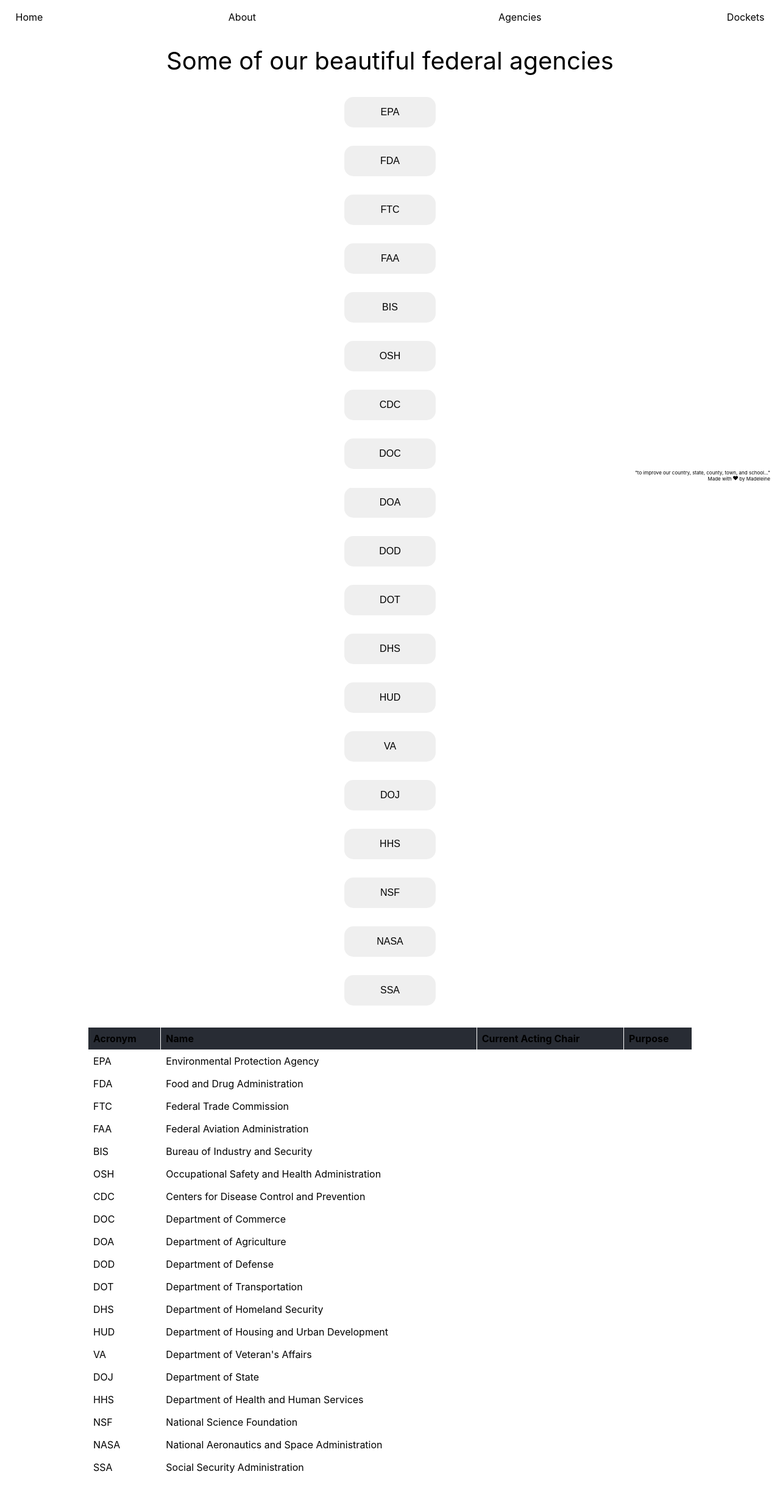
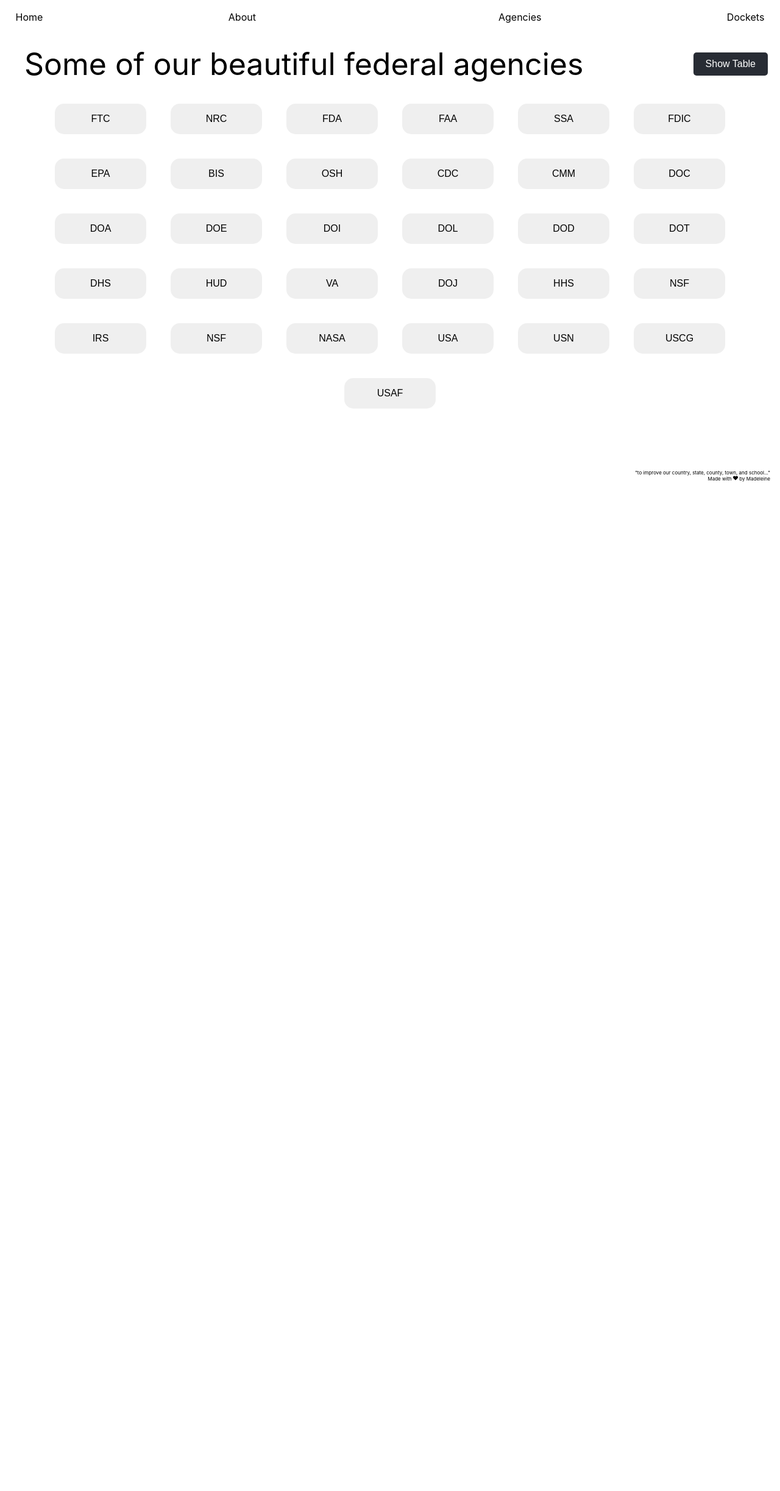
Before and after one commit to iamalivetoday/fed_reg_viz, a React (Create React App) app in the folder regulations-frontend/: page /agencies in a window 1280 px wide. Shown: the whole page at 61% size. After the commit the page ends 800 px from the top, so only its background shows below. Built offline with nearby package versions, Linux system fonts and the light colour scheme.

Commit message:
agenciespage update

```diff
--- a/regulations-frontend/src/pages/AgenciesPage.js
+++ b/regulations-frontend/src/pages/AgenciesPage.js
@@ -1,29 +1,40 @@
-import React from 'react';
+import React, { useState } from 'react';
 import AgencyButton from '../components/AgencyButton'; // Adjust the path as needed
-import {useNavigate} from 'react-router-dom';
+import { useNavigate } from 'react-router-dom';
 import styled from 'styled-components';
 
 const agencies = [
-  { acronym: "EPA", fullName: "Environmental Protection Agency" },
-  { acronym: "FDA", fullName: "Food and Drug Administration" },
-  { acronym: "FTC", fullName: "Federal Trade Commission" },
-  { acronym: "FAA", fullName: "Federal Aviation Administration" },
-  { acronym: "BIS", fullName: "Bureau of Industry and Security" },
-  { acronym: "OSH", fullName: "Occupational Safety and Health Administration" },
-  { acronym: "CDC", fullName: "Centers for Disease Control and Prevention" },
-  { acronym: "DOC", fullName: "Department of Commerce" },
-  { acronym: "DOA", fullName: "Department of Agriculture" },
-  { acronym: "DOD", fullName: "Department of Defense" },
-  { acronym: "DOT", fullName: "Department of Transportation" },
-  { acronym: "DHS", fullName: "Department of Homeland Security" },
-  { acronym: "HUD", fullName: "Department of Housing and Urban Development" },
-  { acronym: "VA", fullName: "Department of Veteran's Affairs" },
-  { acronym: "DOJ", fullName: "Department of State" },
-  { acronym: "HHS", fullName: "Department of Health and Human Services" },
-  { acronym: "NSF", fullName: "National Science Foundation" },
-  { acronym: "NASA", fullName: "National Aeronautics and Space Administration" },
-  { acronym: "SSA", fullName: "Social Security Administration" },
-
+  { acronym: "FTC", fullName: "Federal Trade Commission", currentChair: "Lina Khan", description: "Protects consumers and promotes competition." },
+  { acronym: "NRC", fullName: "Nuclear Regulatory Commission", currentChair: "Christopher T. Hanson", description: "Regulates nuclear power plants and materials." },
+  { acronym: "FDA", fullName: "Food and Drug Administration", currentChair: "Robert M. Califf", description: "Ensures safety of food and drugs." },
+  { acronym: "FAA", fullName: "Federal Aviation Administration", currentChair: "Steve Dickson", description: "Regulates civil aviation." },
+  { acronym: "SSA", fullName: "Social Security Administration", currentChair: "Kilolo Kijakazi", description: "Manages social security." },
+  { acronym: "FDIC", fullName: "Federal Deposit Insurance Corporation", currentChair: "Martin J. Gruenberg", description: "Insures deposits in banks." },
+  { acronym: "EPA", fullName: "Environmental Protection Agency", currentChair: "Michael S. Regan", description: "Protects human health and the environment." },
+  { acronym: "BIS", fullName: "Bureau of Industry and Security", currentChair: "Cordell Hull", description: "Promotes export control and security." },
+  { acronym: "OSH", fullName: "Occupational Safety and Health Administration", currentChair: "Doug Parker", description: "Ensures safe and healthful working conditions." },
+  { acronym: "CDC", fullName: "Centers for Disease Control and Prevention", currentChair: "Rochelle Walensky", description: "Protects public health and safety." },
+  { acronym: "CMM", fullName: "Centers for Medicare and Medicaid", currentChair: "Chiquita Brooks-LaSure", description: "Administers Medicare and Medicaid." },
+  { acronym: "DOC", fullName: "Department of Commerce", currentChair: "Gina Raimondo", description: "Promotes economic growth." },
+  { acronym: "DOA", fullName: "Department of Agriculture", currentChair: "Tom Vilsack", description: "Develops and executes farming policies." },
+  { acronym: "DOE", fullName: "Department of Education", currentChair: "Miguel Cardona", description: "Oversees federal education policies." },
+  { acronym: "DOI", fullName: "Department of the Interior", currentChair: "Deb Haaland", description: "Manages public lands and resources." },
+  { acronym: "DOL", fullName: "Department of Labor", currentChair: "Marty Walsh", description: "Improves working conditions." },
+  { acronym: "DOD", fullName: "Department of Defense", currentChair: "Lloyd Austin", description: "Provides military forces." },
+  { acronym: "DOT", fullName: "Department of Transportation", currentChair: "Pete Buttigieg", description: "Oversees federal transportation projects." },
+  { acronym: "DHS", fullName: "Department of Homeland Security", currentChair: "Alejandro Mayorkas", description: "Ensures national security." },
+  { acronym: "HUD", fullName: "Department of Housing and Urban Development", currentChair: "Marcia Fudge", description: "Develops housing policies." },
+  { acronym: "VA", fullName: "Department of Veteran's Affairs", currentChair: "Denis McDonough", description: "Provides veterans' benefits." },
+  { acronym: "DOJ", fullName: "Department of State", currentChair: "Antony Blinken", description: "Handles foreign affairs." },
+  { acronym: "HHS", fullName: "Department of Health and Human Services", currentChair: "Xavier Becerra", description: "Protects health of all Americans." },
+  { acronym: "NSF", fullName: "National Parks Service", currentChair: "Charles F. Sams III", description: "Manages national parks." },
+  { acronym: "IRS", fullName: "Internal Revenue Services", currentChair: "Charles Rettig", description: "Collects federal taxes." },
+  { acronym: "NSF", fullName: "National Science Foundation", currentChair: "Sethuraman Panchanathan", description: "Promotes scientific research." },
+  { acronym: "NASA", fullName: "National Aeronautics and Space Administration", currentChair: "Bill Nelson", description: "Explores space." },
+  { acronym: "USA", fullName: "Army", currentChair: "James C. McConville", description: "Provides land-based military operations." },
+  { acronym: "USN", fullName: "Navy", currentChair: "Michael Gilday", description: "Conducts naval operations." },
+  { acronym: "USCG", fullName: "Coast Guard", currentChair: "Karl L. Schultz", description: "Provides maritime security." },
+  { acronym: "USAF", fullName: "Air Force", currentChair: "Charles Q. Brown Jr.", description: "Conducts aerial operations." },
 ];
 
 const AgenciesPageContainer = styled.div`
@@ -35,37 +46,76 @@
   justify-content: flex-start;
 `;
 
+const Header = styled.div`
+  width: 100%;
+  display: flex;
+  justify-content: space-between;
+  align-items: center;
+  margin-bottom: 20px;
+`;
+
 const Title = styled.div`
-  margin-top: 0;
-  margin-bottom: 20px;
-  font-size: 2.5em;
+  font-size: 50px;
+  text-align: left;
+  margin-left: 20px;
+`;
+
+const ToggleButton = styled.button`
+  padding: 10px 20px;
+  font-size: 1em;
+  cursor: pointer;
+  background-color: #282C34;
+  color: white;
+  border: none;
+  border-radius: 5px;
+
+  &:hover {
+    background-color: #404854;
+  }
 `;
 
 const AgencyTable = styled.table`
   width: 80%;
   margin-top: 20px;
   border-collapse: collapse;
-  border: 1px solid white;
+  border: 1px solid;
   th, td {
     border: 1px solid white;
     padding: 8px;
     text-align: left;
   }
-  th {
-    background-color: #282C34;
-  }
+`;
+
+const AgencyButtonsContainer = styled.div`
+  display: flex;
+  flex-wrap: wrap;
+  gap: 10px; /* Adjust the gap as needed */
+  justify-content: center;
+  width: 100%; /* Adjust the width as needed */
 `;
 
 const AgenciesPage = () => {
   const navigate = useNavigate();
+  const [view, setView] = useState('buttons'); // Default view is 'buttons'
 
   const handleAgencyClick = (agencyAcronym) => {
     navigate(`/dockets/${agencyAcronym}`);
   };
 
+  const toggleView = () => {
+    setView(view === 'buttons' ? 'table' : 'buttons');
+  };
+
   return (
     <AgenciesPageContainer>
+      <Header>
         <Title>Some of our beautiful federal agencies</Title>
+        <ToggleButton onClick={toggleView}>
+          {view === 'buttons' ? 'Show Table' : 'Show Buttons'}
+        </ToggleButton>
+      </Header>
+      {view === 'buttons' ? (
+        <AgencyButtonsContainer>
           {agencies.map((agency) => (
             <AgencyButton
               key={agency.acronym}
@@ -74,13 +124,15 @@
               onClick={() => handleAgencyClick(agency.acronym)}
             />
           ))}
+        </AgencyButtonsContainer>
+      ) : (
         <AgencyTable>
           <thead>
             <tr>
               <th>Acronym</th>
               <th>Name</th>
               <th>Current Acting Chair</th>
-            <th>Purpose</th>
+              <th>Description</th>
             </tr>
           </thead>
           <tbody>
@@ -88,12 +140,13 @@
               <tr key={agency.acronym}>
                 <td>{agency.acronym}</td>
                 <td>{agency.fullName}</td>
-              <td>{/* Future Chair Data */}</td>
-              <td>{/* Future Purpose Data */}</td>
+                <td>{agency.currentChair}</td>
+                <td>{agency.description}</td>
               </tr>
             ))}
           </tbody>
         </AgencyTable>
+      )}
     </AgenciesPageContainer>
   );
 };
```
Lines whose indentation alone changed are shown as unchanged.
